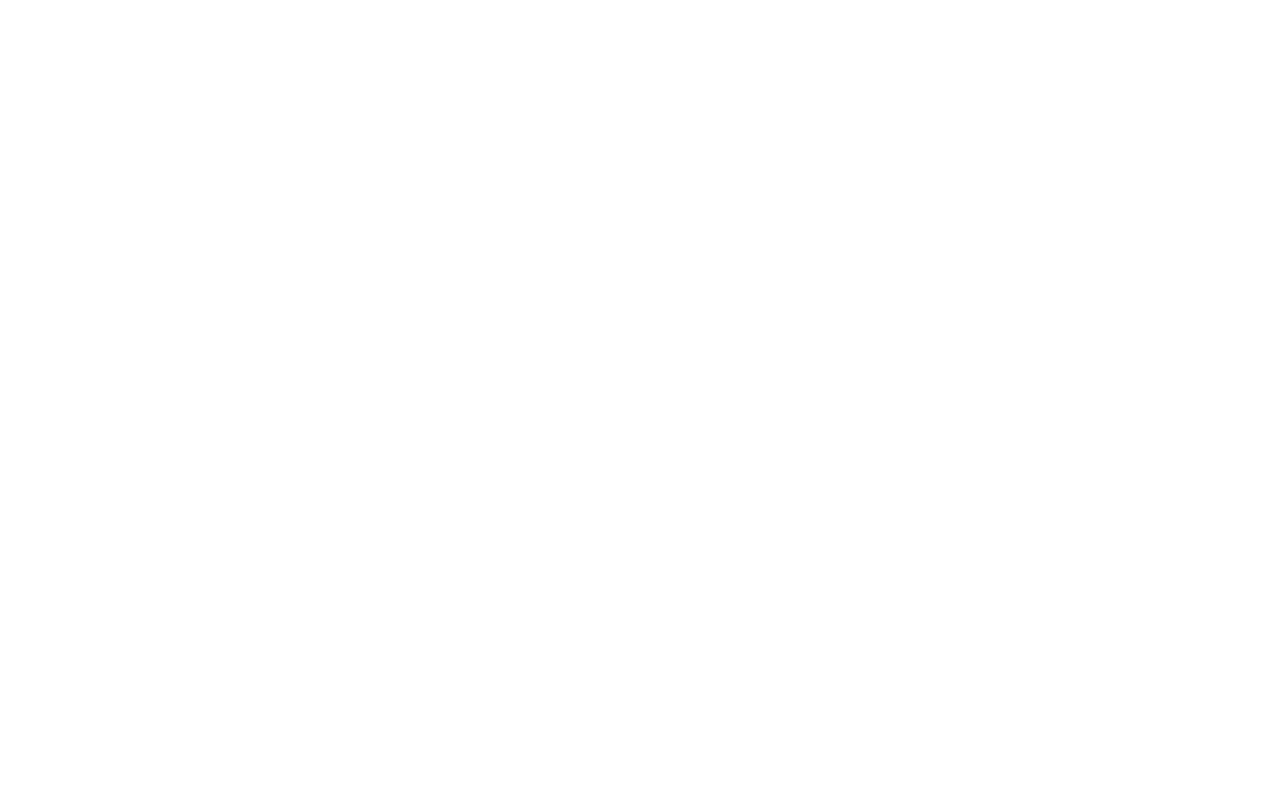
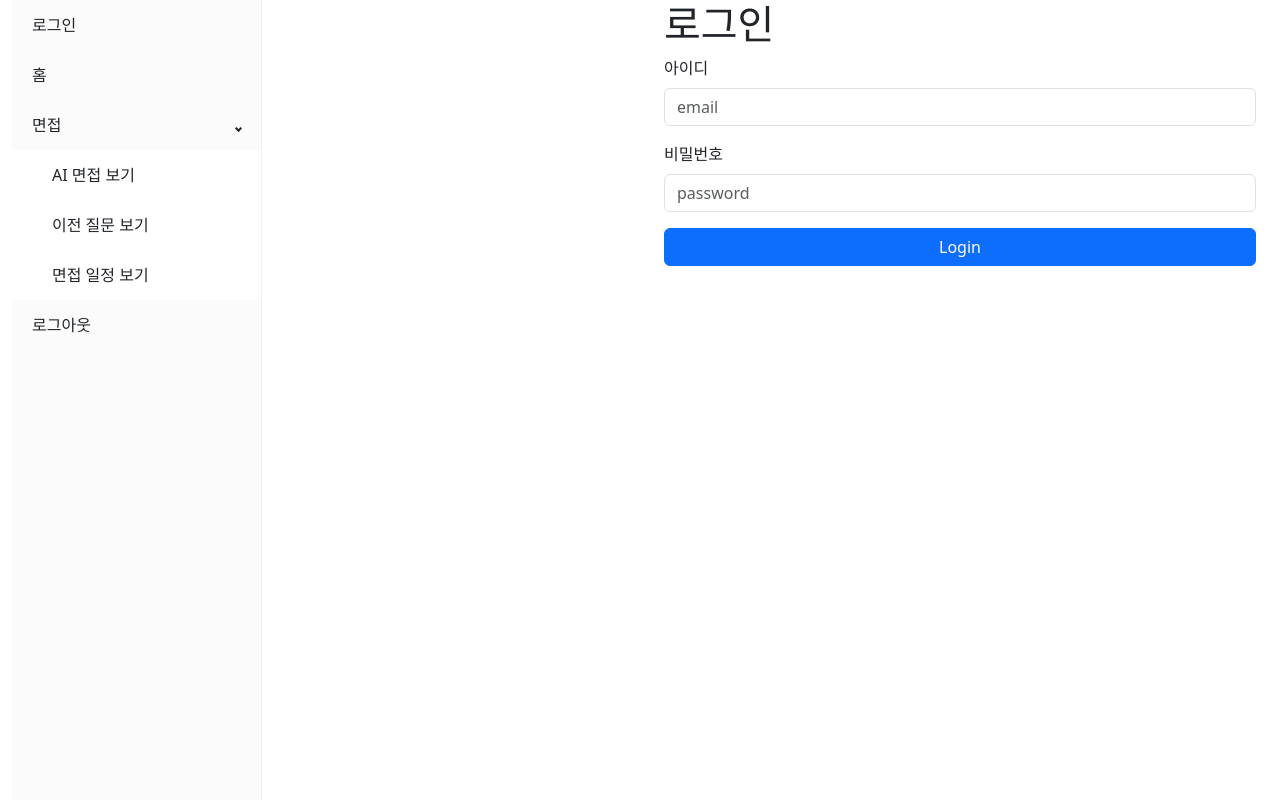
Before and after one commit to knu-AInterview/front, a React (Create React App) app: page /login in a window 1280 px wide. Before the commit this address had no page. Built offline with nearby package versions, Linux system fonts and the light colour scheme; no server answers.

Commit message:
sidebar, signin, signup  Please enter the commit message for your changes. Lines starting

```diff
--- a/package.json
+++ b/package.json
@@ -6,12 +6,16 @@
     "@testing-library/jest-dom": "^5.17.0",
     "@testing-library/react": "^13.4.0",
     "@testing-library/user-event": "^13.5.0",
-    "axios": "^1.5.0",
+    "axios": "^1.5.1",
     "bootstrap": "^5.3.2",
     "react": "^18.2.0",
+    "react-bootstrap": "^2.9.0",
     "react-dom": "^18.2.0",
+    "react-pro-sidebar": "^1.1.0-alpha.1",
+    "react-router-dom": "^6.16.0",
     "react-scripts": "5.0.1",
     "reactstrap": "^9.2.0",
+    "sass": "^1.69.2",
     "scss": "^0.2.4",
     "web-vitals": "^2.1.4"
   },
--- a/src/App.js
+++ b/src/App.js
@@ -1,12 +1,100 @@
-import { Route, Routes } from "react-router-dom";
+import { useNavigate, Route, Routes, Link } from "react-router-dom";
 
 import Main from "./pages/Main/Main";
+import Login from "./pages/Auth/Login";
+import { useEffect, useState } from "react";
+import axios from "axios";
+import { Sidebar, Menu, MenuItem, SubMenu } from "react-pro-sidebar";
+import { Col, Container, Row } from "react-bootstrap";
+import SignUp from "./pages/Auth/SignUp";
 
 const App = () => {
+  const [isLogin, setIsLogin] = useState(false);
+  const [user, setUser] = useState({});
+  // 로그인을 위한 modal
+  const [show, setShow] = useState(false);
+
+  const logout = () => {
+    axios({
+      url: "http://localhost:8080/logout",
+      method: "POST",
+      withCredentials: true,
+    }).then((result) => {
+      if (result.status === 200) {
+        window.open("/", "_self");
+      }
+    });
+  };
+
+  useEffect(() => {
+    try {
+      axios({
+        url: "http://localhost:8080/login/success",
+        method: "GET",
+        withCredentials: true,
+      })
+        .then((result) => {
+          if (result.data) {
+            setIsLogin(true);
+            setUser(result.data);
+          }
+        })
+        .catch((error) => {
+          console.log(error);
+        });
+    } catch (error) {
+      console.log(error);
+    }
+  }, []);
+
+  const handleClose = () => setShow(false);
+  const handleShow = () => setShow(true);
+
+  const navigate = useNavigate();
+
   return (
-    <Routes>
-      <Route path="/" element={<Main />} />
-    </Routes>
+    <div className="App">
+      <Container fluid>
+        <Row className="justify-content-md-center">
+          <Col xs>
+            <Sidebar style={{ height: "100vh" }} id="sidebar">
+              <Menu>
+                {isLogin ? (
+                  <MenuItem>{`${user.username}님`}</MenuItem>
+                ) : (
+                  <MenuItem
+                    component={<Link to="/login" />}
+                    onClick={handleShow}
+                  >
+                    로그인
+                  </MenuItem>
+                )}
+                <MenuItem component={<Link to="/" />}>홈</MenuItem>
+                <SubMenu label="면접" defaultOpen>
+                  <MenuItem component={<Link to="/main" />}>
+                    AI 면접 보기
+                  </MenuItem>
+                  <MenuItem>이전 질문 보기</MenuItem>
+                  <MenuItem>면접 일정 보기</MenuItem>
+                </SubMenu>
+                <MenuItem onClick={logout}> 로그아웃 </MenuItem>
+              </Menu>
+            </Sidebar>
+          </Col>
+          <Col>
+            <Routes>
+              <Route path="/" element={<h1>Home</h1>} />
+              <Route path="/main" element={<Main />} />
+              <Route
+                path="/login"
+                element={<Login setUser={setUser} setIsLogin={setIsLogin} />}
+              />
+              <Route path="/signup" element={<SignUp />} />
+            </Routes>
+          </Col>
+        </Row>
+      </Container>
+    </div>
   );
 };
 
--- a/src/global.css
+++ b/src/global.css
@@ -1,8 +1,8 @@
-body {
+/* body {
   display: flex;
   justify-content: center;
   align-content: center;
 
   width: 100vw;
   height: 100vh;
-}
+} */
--- /dev/null
+++ b/src/pages/Auth/Login.css
@@ -0,0 +1,13 @@
+.LoginContainer {
+  position: absolute;
+  left: 50%;
+  top: 50%;
+  transform: translate(-50%, -50%);
+
+  border-radius: 3%;
+  box-shadow: 0 0 8px 0 rgba(0, 0, 0, 0.04);
+
+  background: whitesmoke;
+
+  padding: 3%;
+}
--- /dev/null
+++ b/src/pages/Auth/Login.jsx
@@ -0,0 +1,83 @@
+import React from "react";
+import { useState } from "react";
+import "./Login.css";
+import axios from "axios";
+import "bootstrap/dist/css/bootstrap.min.css";
+import { Button, Container, Form } from "react-bootstrap";
+
+const Login = ({ setIsLogin, setUser }) => {
+  const [email, setEmail] = useState("");
+  const [password, setPassword] = useState("");
+
+  const [validated, setValidated] = useState(false);
+
+  const handleSubmit = (event) => {
+    const form = event.currentTarget;
+    if (form.checkValidity() === false) {
+      event.preventDefault();
+      event.stopPropagation();
+    }
+
+    setValidated(true);
+  };
+
+  const login = () => {
+    axios({
+      url: "http://localhost:8080/login",
+      method: "POST",
+      withCredentials: true,
+      data: {
+        email: email,
+        password: password,
+      },
+    })
+      .then((result) => {
+        if (result.status === 200) {
+          window.open("/", "_self");
+        }
+      })
+      .catch((error) => {});
+  };
+
+  return (
+    // <div class="rounded shadow p-3 mb-5 position-absolute top-50 start-50 translate-middle">
+    <Container>
+      <h1>로그인</h1>
+      <Form noValidate validated={validated} onSubmit={handleSubmit}>
+        <Form.Group className="mb-3">
+          <Form.Label>아이디</Form.Label>
+          <Form.Control
+            type="email"
+            placeholder="email"
+            onChange={(e) => setEmail(e.target.value)}
+            value={email}
+            required
+          />
+          <Form.Control.Feedback type="invalid">
+            이메일 주소를 입력해주세요.
+          </Form.Control.Feedback>
+        </Form.Group>
+        <Form.Group className="mb-3">
+          <Form.Label>비밀번호</Form.Label>
+          <Form.Control
+            type="password"
+            placeholder="password"
+            onChange={(e) => setPassword(e.target.value)}
+            value={password}
+            minLength={"4"}
+          />
+          <Form.Control.Feedback type="invalid">
+            비밀번호는 4글자 이상이어야 합니다.
+          </Form.Control.Feedback>
+        </Form.Group>
+        <div className="d-grid gap-2">
+          <Button variant="primary" type="submit" onClick={login}>
+            Login
+          </Button>
+        </div>
+      </Form>
+    </Container>
+  );
+};
+
+export default Login;
--- /dev/null
+++ b/src/pages/Auth/SignUp.jsx
@@ -0,0 +1,107 @@
+import React, { useState } from "react";
+import { Button, Form } from "react-bootstrap";
+
+const SignUp = () => {
+  const [email, setEmail] = useState("");
+  const [password, setPassword] = useState("");
+  const [passowrdConfirm, setPasswordConfirm] = useState("");
+  const [username, setUsername] = useState("");
+
+  const [validated, setValidated] = useState(false);
+
+  // 이메일 중복 확인
+  const isUniqueEamil = (email) => {};
+  // const validateEmail = (email) => {
+  //   return email
+  //     .toLowerCase()
+  //     .match(
+  //       /([\w-.]+)@((\[[0-9]{1,3}\.[0-9]{1,3}\.[0-9]{1,3}\.)|(([\w-]+\.)+))([a-zA-Z]{2,4}|[0-9]{1,3})(\]?)$/
+  //     );
+  // };
+
+  // 비밀번호 유효성 확인
+  const validPassword = (password) => {};
+
+  // 비밀번호와 비밀번호확인이 일치 하는지 확인
+  const ispasswordSame = (password, passowrdConfirm) => {
+    return password === passowrdConfirm ? "valid" : "invalid";
+  };
+
+  const handleSubmit = (event) => {
+    const form = event.currentTarget;
+    if (form.checkValidity() === false) {
+      event.preventDefault();
+      event.stopPropagation();
+    }
+
+    setValidated(true);
+  };
+
+  return (
+    <div>
+      <h1>회원 가입</h1>
+      <Form noValidate validated={validated} onSubmit={handleSubmit}>
+        <Form.Group className="mb-3">
+          <Form.Label>이메일</Form.Label>
+          <Form.Control
+            type="email"
+            placeholder="예) email@aiinterview.com"
+            onChange={(e) => setEmail(e.target.value)}
+            value={email}
+            required
+          />
+          <Form.Control.Feedback type="invalid">
+            이메일 주소를 입력해주세요.
+          </Form.Control.Feedback>
+        </Form.Group>
+        <Form.Group className="mb-3">
+          <Form.Label>비밀번호</Form.Label>
+          <Form.Control
+            type="password"
+            placeholder="4글자 이상의 영문 대소문자, 숫자, 특수문자 조합"
+            onChange={(e) => setPassword(e.target.value)}
+            value={password}
+            minLength={"4"}
+            required
+          />
+          <Form.Control.Feedback type="invalid">
+            비밀번호는 4글자 이상이어야 합니다.
+          </Form.Control.Feedback>
+        </Form.Group>
+        <Form.Group className="mb-3">
+          <Form.Label>비밀번호 확인</Form.Label>
+          <Form.Control
+            type="password"
+            placeholder="4글자 이상의 영문 대소문자, 숫자, 특수문자 조합"
+            onChange={(e) => setPasswordConfirm(e.target.value)}
+            value={passowrdConfirm}
+            minLength={"4"}
+            required
+          />
+          <Form.Control.Feedback type="invalid">
+            비밀번호는 4글자 이상이어야 합니다.
+          </Form.Control.Feedback>
+        </Form.Group>
+        <Form.Group className="mb-3">
+          <Form.Label>닉네임</Form.Label>
+          <Form.Control
+            type="text"
+            placeholder="3글자 이상의 조합"
+            onChange={(e) => setUsername(e.target.value)}
+            value={username}
+            minLength={"3"}
+            required
+          />
+          <Form.Control.Feedback type="invalid">
+            닉네임은 3글자 이상이어야 합니다.
+          </Form.Control.Feedback>
+        </Form.Group>
+        <Button variant="primary" type="submit">
+          회원가입
+        </Button>
+      </Form>
+    </div>
+  );
+};
+
+export default SignUp;
```
Also changed, not shown: 1 other file (tests, documents, lock files or other folders).
